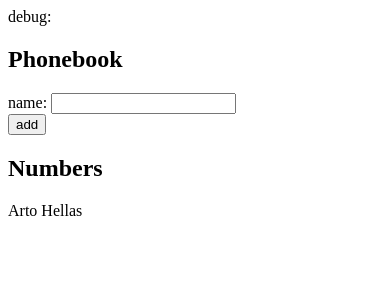
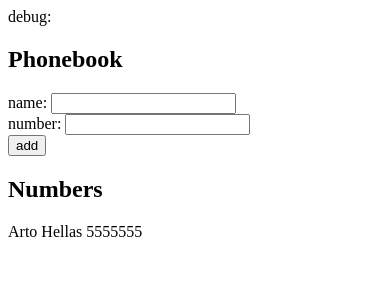
Before and after one commit to JasonGoodney/FullStackOpen, a React (Create React App) app in the folder part2/phonebook/: page / in a window 390 px wide. Shown: the top 300 px of the page. Built offline with nearby package versions, Linux system fonts and the light colour scheme; the HTML template or start-up script is replaced by a standard one.

Commit message:
completed part2 phonebook exercies step3

```diff
--- a/part2/phonebook/src/App.js
+++ b/part2/phonebook/src/App.js
@@ -2,9 +2,13 @@
 
 const App = () => {
   const [persons, setPersons] = useState([
-    { name: 'Arto Hellas' }
+    {
+      name: 'Arto Hellas',
+      number: '5555555'
+    }
   ]);
   const [newName, setNewName] = useState('');
+  const [newNumber, setNewNumber] = useState('');
 
   const addName = (event) => {
     event.preventDefault();
@@ -18,16 +22,21 @@
       return;
     }
     const personObject = {
-      name: newName
+      name: newName,
+      number: newNumber
     };
 
     setPersons(persons.concat(personObject));
     setNewName('');
-
+    setNewNumber('');
   };
 
   const handleNewNameChange = (event) => {
     setNewName(event.target.value);
+  };
+
+  const handleNewNumberChange = (event) => {
+    setNewNumber(event.target.value);
   };
 
   return (
@@ -39,11 +48,18 @@
           name: <input value={newName} onChange={handleNewNameChange} />
         </div>
         <div>
+          number: <input value={newNumber} onChange={handleNewNumberChange} />
+        </div>
+        <div>
           <button type='submit'>add</button>
         </div>
       </form>
       <h2>Numbers</h2>
-      {persons.map((person) => <p key={person.name}>{person.name}</p>)}
+      {persons.map((person) =>
+        <p key={person.name}>
+          {person.name} {person.number}
+        </p>
+      )}
     </div>
   );
 };
```
